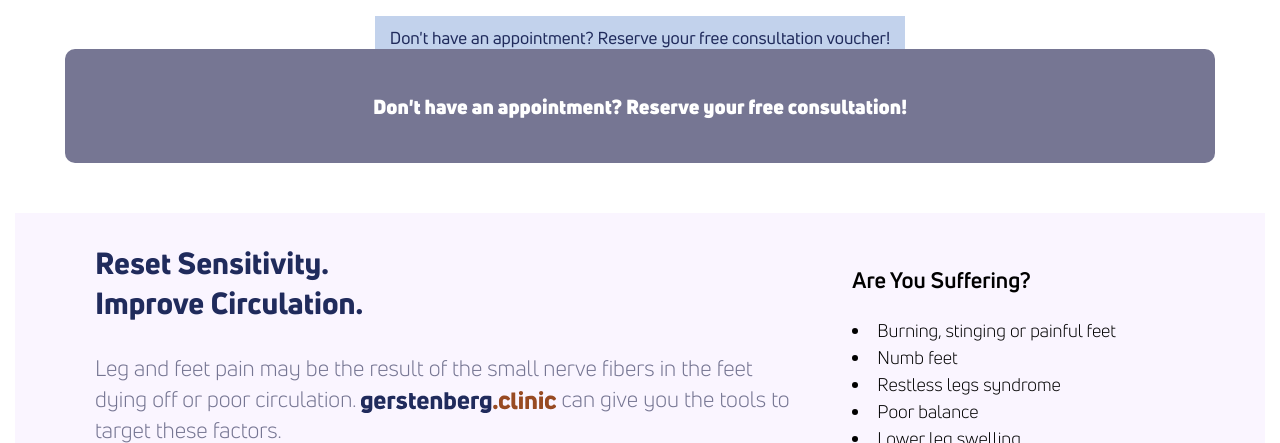
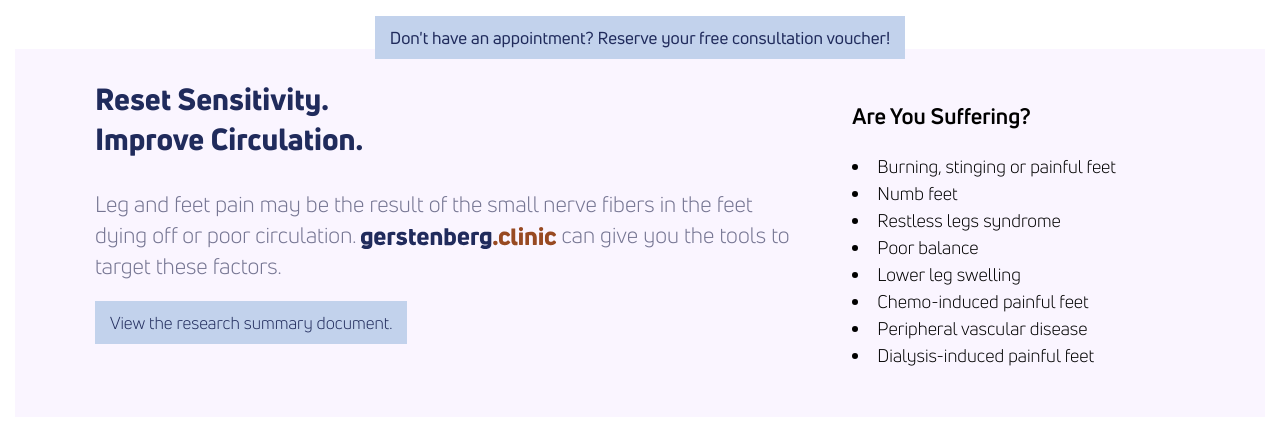
Before and after one commit to theneverwoods/gerstenberg.clinic, a Jekyll site: the page built from services/lower-extremity-treatment.html, in a window 1280 px wide and 900 px high, scrolled down 829 px, cut to the strip 167-610 px from the top of the window. Built offline with Jekyll 4.4.1, drawn with Linux system fonts in a browser that asks for light colours.

Commit message:
Update lower-extremity-treatment.html

```diff
--- a/services/lower-extremity-treatment.html
+++ b/services/lower-extremity-treatment.html
@@ -20,14 +20,6 @@ redirect_from: /foot-pain
 			Don't have an appointment? Reserve your free consultation voucher!
 		</a>
 </div>
-
-<a href="https://bit.ly/3QXmHGh" target="_blank" style="align-content: center;text-align: center; text-decoration: none">
-<div class="row cards">
-	<div class="third card dark">
-         <h1>Don't have an appointment? Reserve your free consultation!</h1>
-    </div>
-</div>
-</a>
 
 <div class="row light blurb">
 	<div class="two-thirds">
@@ -73,7 +65,7 @@ redirect_from: /foot-pain
 
 <iframe height="450" frameborder="0" style="border:0" src="https://www.google.com/maps/embed/v1/place?q=place_id:ChIJJVfONz2xPoYRn7S58dVOkjw&key=AIzaSyC71173RsAJ6UxaKsV8q7SpMwC4x3Ir1WM" allowfullscreen></iframe>
 
-<div style="margin-top:70"></div>
+<div style="height: 70px"></div>
 
 <div class="row cards">
 
```
